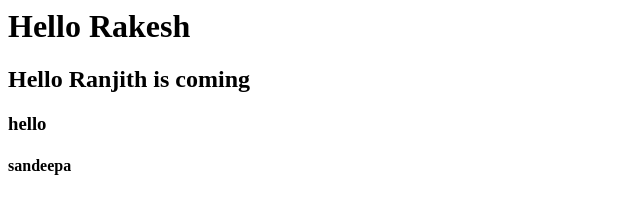
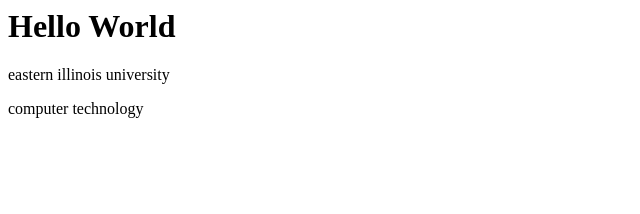
Before and after one commit to Ralasyam2/ranjith, a plain HTML site: page index.html in a window 1280 px wide. Shown: the whole page, without its empty margins (0-640 px from the left). Drawn offline with Linux system fonts and the light colour scheme.

```diff
--- a/index.html
+++ b/index.html
@@ -1,6 +1,5 @@
 <html>
-<h1>Hello  Rakesh</h1>
-<h2>Hello  Ranjith is coming </h2>
-<h3> hello </h3>
-<h4> sandeepa </h4>
+<h1>Hello World </h1>
+<body> eastern illinois university </body>
+<p> computer technology</p>
 </html>
```
